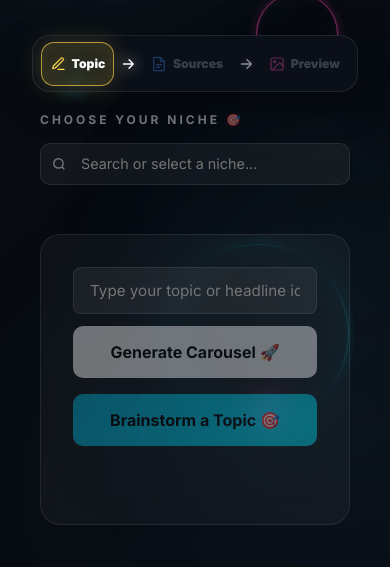
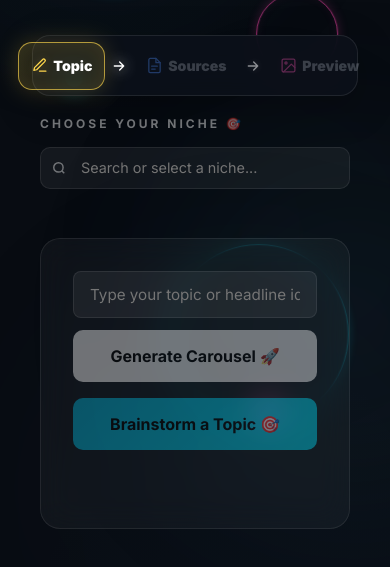
Before and after one commit to DrZephyros/ai-social-media-manager, a website: page index.html in a window 390 px wide. Shown: the part 251-818 px from the top of the page. Drawn offline with Linux system fonts and the light colour scheme.

Commit message:
Enlarge neon workflow tabs

```diff
--- a/index.html
+++ b/index.html
@@ -285,23 +285,23 @@
     @keyframes spin { to { transform: rotate(360deg); } }
 
     .workspace-tabs { width: min(1120px, calc(100% - 2rem)); margin: 1.5rem auto 0; display: grid; grid-template-columns: max-content minmax(4.5rem, 1fr) max-content minmax(4.5rem, 1fr) max-content; align-items: center; justify-content: center; gap: 0.7rem; padding: 0.7rem 1.5rem; border: 1px solid rgba(255,255,255,0.09); border-radius: 18px; background: rgba(12,17,26,0.88); backdrop-filter: blur(14px); position: sticky; top: 0.6rem; z-index: 20; box-shadow: 0 12px 40px rgba(0,0,0,0.22); }
-    .workspace-tab { --tab-accent: #00e5ff; --tab-glow: rgba(0,229,255,0.18); min-height: 50px; display: flex; align-items: center; justify-content: center; padding: 0 1.15rem; border: 1px solid transparent; border-radius: 13px; background: transparent; color: rgba(220,228,238,0.66); font: inherit; font-weight: 750; cursor: pointer; transition: color 0.2s, background 0.2s, border-color 0.2s, box-shadow 0.2s, transform 0.2s; }
+    .workspace-tab { --tab-accent: #00e5ff; --tab-glow: rgba(0,229,255,0.18); min-height: 58px; display: flex; align-items: center; justify-content: center; padding: 0 1.8rem; border: 1px solid transparent; border-radius: 14px; background: transparent; color: rgba(220,228,238,0.66); font: inherit; font-size: 1.08rem; font-weight: 780; cursor: pointer; transition: color 0.2s, background 0.2s, border-color 0.2s, box-shadow 0.2s, transform 0.2s; }
     .workspace-tab[data-step="topic"] { --tab-accent: #ffd84d; --tab-glow: rgba(255,216,77,0.2); }
     .workspace-tab[data-step="sources"] { --tab-accent: #4d8dff; --tab-glow: rgba(77,141,255,0.2); }
     .workspace-tab[data-step="preview"] { --tab-accent: #ff55b8; --tab-glow: rgba(255,85,184,0.2); }
     .workspace-tab:hover:not(:disabled) { color: #fff; border-color: color-mix(in srgb, var(--tab-accent) 35%, transparent); background: color-mix(in srgb, var(--tab-accent) 7%, transparent); box-shadow: 0 0 20px var(--tab-glow), inset 0 0 14px color-mix(in srgb, var(--tab-accent) 5%, transparent); }
     .workspace-tab.active { color: #fff; border-color: color-mix(in srgb, var(--tab-accent) 65%, transparent); background: color-mix(in srgb, var(--tab-accent) 13%, transparent); box-shadow: 0 0 23px var(--tab-glow), inset 0 0 18px color-mix(in srgb, var(--tab-accent) 8%, transparent); }
     .workspace-tab:disabled { opacity: 0.34; cursor: not-allowed; }
-    .workspace-tab svg { width: 19px; height: 19px; flex: 0 0 auto; color: var(--tab-accent); filter: drop-shadow(0 0 5px var(--tab-glow)); }
+    .workspace-tab svg { width: 21px; height: 21px; flex: 0 0 auto; color: var(--tab-accent); filter: drop-shadow(0 0 5px var(--tab-glow)); }
     .workspace-connector { width: 100%; height: 24px; justify-self: stretch; color: rgba(255,255,255,0.52); filter: drop-shadow(0 0 3px rgba(255,255,255,0.28)); transition: color 0.2s, filter 0.2s, opacity 0.2s; }
     #tab-topic.active + .workspace-connector, #tab-sources.active + .workspace-connector { color: #fff; filter: drop-shadow(0 0 7px rgba(255,255,255,0.9)); }
     .step-icon { display: inline-flex; align-items: center; gap: 0.55rem; }
     .tab-label-short { display: none; }
     @media (max-width: 560px) {
       .workspace-tabs { width: min(600px, calc(100% - 1rem)); grid-template-columns: max-content minmax(1rem, 1fr) max-content minmax(1rem, 1fr) max-content; gap: 0.35rem; padding: 0.35rem 0.5rem; }
-      .workspace-tab { min-height: 44px; padding: 0 0.5rem; font-size: 0.76rem; }
+      .workspace-tab { min-height: 48px; padding: 0 0.75rem; font-size: 0.88rem; }
       .workspace-tab .step-icon { gap: 0.35rem; }
-      .workspace-tab svg { width: 16px; height: 16px; }
+      .workspace-tab svg { width: 17px; height: 17px; }
       .workspace-connector { width: 100%; height: 18px; }
       .tab-label-long { display: none; }
       .tab-label-short { display: inline; }
```
